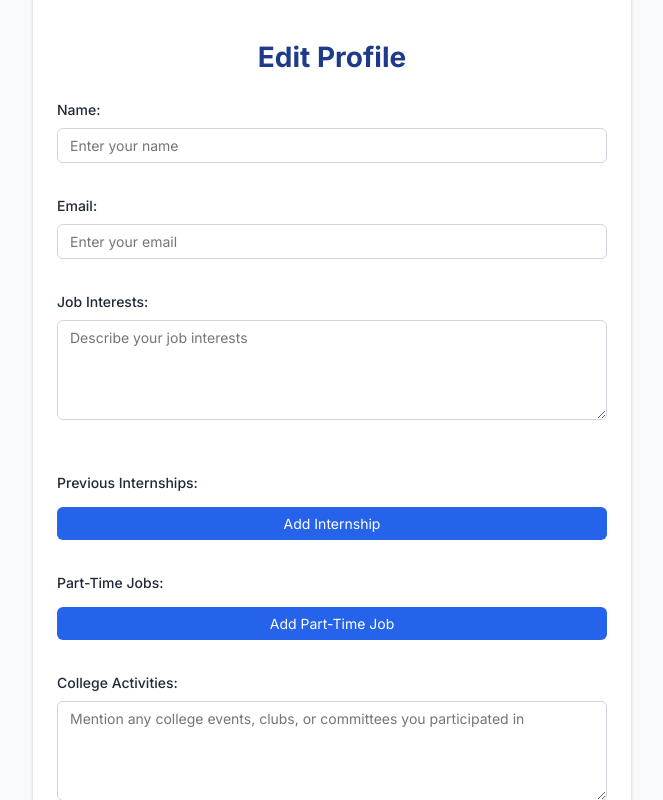
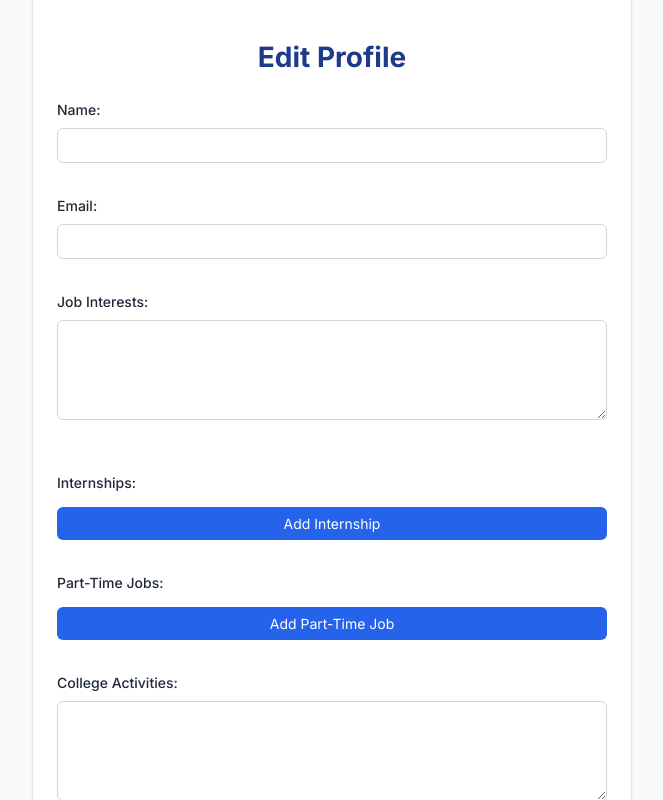
Before and after one commit to CSEN603-2025/Hymm-Limitless-Coders, a React (Vite) app in the folder Internship-web/: page /edit-profile in a window 1280 px wide. Shown: the part 280-1080 px from the top of the page, without its empty margins (308-971 px from the left). Built offline with nearby package versions, Linux system fonts and the light colour scheme.

Commit message:
fixing bugs v3

```diff
--- a/Internship-web/src/Mohamed/components/EditProfile.jsx
+++ b/Internship-web/src/Mohamed/components/EditProfile.jsx
@@ -67,6 +67,189 @@
 
 
 
+// import React, { useState, useEffect } from 'react';
+// import '../css/EditProfile.css';
+
+// const EditProfile = () => {
+//   const [profile, setProfile] = useState({
+//     name: '',
+//     email: '',
+//     jobInterests: '',
+//     partTimeJobs: [],
+//     internships: [],
+//     collegeActivities: ''
+//   });
+
+//   useEffect(() => {
+//     const storedProfile = localStorage.getItem('userProfile');
+//     if (storedProfile) {
+//       setProfile(JSON.parse(storedProfile));
+//     }
+//   }, []);
+
+//   const handleChange = (e) => {
+//     const { name, value } = e.target;
+//     setProfile((prev) => ({
+//       ...prev,
+//       [name]: value
+//     }));
+//   };
+
+//   const handleDynamicChange = (type, index, e) => {
+//     const { name, value } = e.target;
+//     const updatedList = [...profile[type]];
+//     updatedList[index][name] = value;
+//     setProfile((prev) => ({
+//       ...prev,
+//       [type]: updatedList
+//     }));
+//   };
+
+//   const addDynamicItem = (type) => {
+//     setProfile((prev) => ({
+//       ...prev,
+//       [type]: [...prev[type], { company: '', duration: '', responsibilities: '' }]
+//     }));
+//   };
+
+//   const removeDynamicItem = (type, index) => {
+//     const updatedList = profile[type].filter((_, i) => i !== index);
+//     setProfile((prev) => ({
+//       ...prev,
+//       [type]: updatedList
+//     }));
+//   };
+
+//   const handleSubmit = (e) => {
+//     e.preventDefault();
+//     localStorage.setItem('userProfile', JSON.stringify(profile));
+//     alert('Profile updated successfully!');
+//   };
+
+//   return (
+//     <div className="edit-profile-card" style={{ paddingTop: '200px' }}>
+//       <h2 className="edit-profile-title">Edit Profile</h2>
+//       <form onSubmit={handleSubmit} className="edit-profile-form">
+//         <div className="form-group">
+//           <label htmlFor="name">Name:</label>
+//           <input
+//             id="name"
+//             type="text"
+//             name="name"
+//             value={profile.name}
+//             onChange={handleChange}
+//             placeholder="Enter your name"
+//             required
+//           />
+//         </div>
+
+//         <div className="form-group">
+//           <label htmlFor="email">Email:</label>
+//           <input
+//             id="email"
+//             type="email"
+//             name="email"
+//             value={profile.email}
+//             onChange={handleChange}
+//             placeholder="Enter your email"
+//             required
+//           />
+//         </div>
+
+//         <div className="form-group">
+//           <label htmlFor="jobInterests">Job Interests:</label>
+//           <textarea
+//             id="jobInterests"
+//             name="jobInterests"
+//             value={profile.jobInterests}
+//             onChange={handleChange}
+//             placeholder="Describe your job interests"
+//           ></textarea>
+//         </div>
+
+//         {/* Internships Section */}
+//         <div className="form-group">
+//           <label>Previous Internships:</label>
+//           {profile.internships?.map((intern, index) => (
+//             <div key={index} className="nested-form-group">
+//               <input
+//                 type="text"
+//                 name="company"
+//                 value={intern.company}
+//                 onChange={(e) => handleDynamicChange('internships', index, e)}
+//                 placeholder="Company Name"
+//               />
+//               <input
+//                 type="text"
+//                 name="duration"
+//                 value={intern.duration}
+//                 onChange={(e) => handleDynamicChange('internships', index, e)}
+//                 placeholder="Duration"
+//               />
+//               <textarea
+//                 name="responsibilities"
+//                 value={intern.responsibilities}
+//                 onChange={(e) => handleDynamicChange('internships', index, e)}
+//                 placeholder="Responsibilities"
+//               ></textarea>
+//               <button type="button" onClick={() => removeDynamicItem('internships', index)}>Remove</button>
+//             </div>
+//           ))}
+//           <button type="button" onClick={() => addDynamicItem('internships')}>Add Internship</button>
+//         </div>
+
+//         {/* Part-Time Jobs Section */}
+//         <div className="form-group">
+//           <label>Part-Time Jobs:</label>
+//           {profile.partTimeJobs?.map((job, index) => (
+//             <div key={index} className="nested-form-group">
+//               <input
+//                 type="text"
+//                 name="company"
+//                 value={job.company}
+//                 onChange={(e) => handleDynamicChange('partTimeJobs', index, e)}
+//                 placeholder="Company Name"
+//               />
+//               <input
+//                 type="text"
+//                 name="duration"
+//                 value={job.duration}
+//                 onChange={(e) => handleDynamicChange('partTimeJobs', index, e)}
+//                 placeholder="Duration"
+//               />
+//               <textarea
+//                 name="responsibilities"
+//                 value={job.responsibilities}
+//                 onChange={(e) => handleDynamicChange('partTimeJobs', index, e)}
+//                 placeholder="Responsibilities"
+//               ></textarea>
+//               <button type="button" onClick={() => removeDynamicItem('partTimeJobs', index)}>Remove</button>
+//             </div>
+//           ))}
+//           <button type="button" onClick={() => addDynamicItem('partTimeJobs')}>Add Part-Time Job</button>
+//         </div>
+
+//         <div className="form-group">
+//           <label htmlFor="collegeActivities">College Activities:</label>
+//           <textarea
+//             id="collegeActivities"
+//             name="collegeActivities"
+//             value={profile.collegeActivities}
+//             onChange={handleChange}
+//             placeholder="Mention any college events, clubs, or committees you participated in"
+//           ></textarea>
+//         </div>
+
+//         <button type="submit" className="save-button">Save</button>
+//       </form>
+//     </div>
+//   );
+// };
+
+// export default EditProfile;
+
+
+
 import React, { useState, useEffect } from 'react';
 import '../css/EditProfile.css';
 
@@ -81,15 +264,29 @@ const EditProfile = () => {
   });
 
   useEffect(() => {
-    const storedProfile = localStorage.getItem('userProfile');
-    if (storedProfile) {
-      setProfile(JSON.parse(storedProfile));
+    try {
+      const storedProfile = localStorage.getItem('userProfile');
+      if (storedProfile) {
+        const parsed = JSON.parse(storedProfile);
+
+        // Ensure default structure
+        setProfile({
+          name: parsed.name || '',
+          email: parsed.email || '',
+          jobInterests: parsed.jobInterests || '',
+          partTimeJobs: Array.isArray(parsed.partTimeJobs) ? parsed.partTimeJobs : [],
+          internships: Array.isArray(parsed.internships) ? parsed.internships : [],
+          collegeActivities: parsed.collegeActivities || ''
+        });
+      }
+    } catch (err) {
+      console.error("Error parsing profile from localStorage", err);
     }
   }, []);
 
   const handleChange = (e) => {
     const { name, value } = e.target;
-    setProfile((prev) => ({
+    setProfile(prev => ({
       ...prev,
       [name]: value
     }));
@@ -97,26 +294,27 @@ const EditProfile = () => {
 
   const handleDynamicChange = (type, index, e) => {
     const { name, value } = e.target;
-    const updatedList = [...profile[type]];
-    updatedList[index][name] = value;
-    setProfile((prev) => ({
-      ...prev,
-      [type]: updatedList
-    }));
+    setProfile(prev => {
+      const updatedList = [...prev[type]];
+      updatedList[index] = {
+        ...updatedList[index],
+        [name]: value
+      };
+      return { ...prev, [type]: updatedList };
+    });
   };
 
   const addDynamicItem = (type) => {
-    setProfile((prev) => ({
+    setProfile(prev => ({
       ...prev,
       [type]: [...prev[type], { company: '', duration: '', responsibilities: '' }]
     }));
   };
 
   const removeDynamicItem = (type, index) => {
-    const updatedList = profile[type].filter((_, i) => i !== index);
-    setProfile((prev) => ({
+    setProfile(prev => ({
       ...prev,
-      [type]: updatedList
+      [type]: prev[type].filter((_, i) => i !== index)
     }));
   };
 
@@ -130,99 +328,44 @@ const EditProfile = () => {
     <div className="edit-profile-card" style={{ paddingTop: '200px' }}>
       <h2 className="edit-profile-title">Edit Profile</h2>
       <form onSubmit={handleSubmit} className="edit-profile-form">
+
         <div className="form-group">
           <label htmlFor="name">Name:</label>
-          <input
-            id="name"
-            type="text"
-            name="name"
-            value={profile.name}
-            onChange={handleChange}
-            placeholder="Enter your name"
-            required
-          />
+          <input id="name" name="name" value={profile.name} onChange={handleChange} required />
         </div>
 
         <div className="form-group">
           <label htmlFor="email">Email:</label>
-          <input
-            id="email"
-            type="email"
-            name="email"
-            value={profile.email}
-            onChange={handleChange}
-            placeholder="Enter your email"
-            required
-          />
+          <input id="email" type="email" name="email" value={profile.email} onChange={handleChange} required />
         </div>
 
         <div className="form-group">
           <label htmlFor="jobInterests">Job Interests:</label>
-          <textarea
-            id="jobInterests"
-            name="jobInterests"
-            value={profile.jobInterests}
-            onChange={handleChange}
-            placeholder="Describe your job interests"
-          ></textarea>
+          <textarea id="jobInterests" name="jobInterests" value={profile.jobInterests} onChange={handleChange} />
         </div>
 
-        {/* Internships Section */}
+        {/* Internships */}
         <div className="form-group">
-          <label>Previous Internships:</label>
+          <label>Internships:</label>
           {profile.internships.map((intern, index) => (
             <div key={index} className="nested-form-group">
-              <input
-                type="text"
-                name="company"
-                value={intern.company}
-                onChange={(e) => handleDynamicChange('internships', index, e)}
-                placeholder="Company Name"
-              />
-              <input
-                type="text"
-                name="duration"
-                value={intern.duration}
-                onChange={(e) => handleDynamicChange('internships', index, e)}
-                placeholder="Duration"
-              />
-              <textarea
-                name="responsibilities"
-                value={intern.responsibilities}
-                onChange={(e) => handleDynamicChange('internships', index, e)}
-                placeholder="Responsibilities"
-              ></textarea>
+              <input name="company" value={intern.company} onChange={(e) => handleDynamicChange('internships', index, e)} placeholder="Company Name" />
+              <input name="duration" value={intern.duration} onChange={(e) => handleDynamicChange('internships', index, e)} placeholder="Duration" />
+              <textarea name="responsibilities" value={intern.responsibilities} onChange={(e) => handleDynamicChange('internships', index, e)} placeholder="Responsibilities" />
               <button type="button" onClick={() => removeDynamicItem('internships', index)}>Remove</button>
             </div>
           ))}
           <button type="button" onClick={() => addDynamicItem('internships')}>Add Internship</button>
         </div>
 
-        {/* Part-Time Jobs Section */}
+        {/* Part-Time Jobs */}
         <div className="form-group">
           <label>Part-Time Jobs:</label>
           {profile.partTimeJobs.map((job, index) => (
             <div key={index} className="nested-form-group">
-              <input
-                type="text"
-                name="company"
-                value={job.company}
-                onChange={(e) => handleDynamicChange('partTimeJobs', index, e)}
-                placeholder="Company Name"
-              />
-              <input
-                type="text"
-                name="duration"
-                value={job.duration}
-                onChange={(e) => handleDynamicChange('partTimeJobs', index, e)}
-                placeholder="Duration"
-              />
-              <textarea
-                name="responsibilities"
-                value={job.responsibilities}
-                onChange={(e) => handleDynamicChange('partTimeJobs', index, e)}
-                placeholder="Responsibilities"
-              ></textarea>
+              <input name="company" value={job.company} onChange={(e) => handleDynamicChange('partTimeJobs', index, e)} placeholder="Company Name" />
+              <input name="duration" value={job.duration} onChange={(e) => handleDynamicChange('partTimeJobs', index, e)} placeholder="Duration" />
+              <textarea name="responsibilities" value={job.responsibilities} onChange={(e) => handleDynamicChange('partTimeJobs', index, e)} placeholder="Responsibilities" />
               <button type="button" onClick={() => removeDynamicItem('partTimeJobs', index)}>Remove</button>
             </div>
           ))}
@@ -231,13 +374,7 @@ const EditProfile = () => {
 
         <div className="form-group">
           <label htmlFor="collegeActivities">College Activities:</label>
-          <textarea
-            id="collegeActivities"
-            name="collegeActivities"
-            value={profile.collegeActivities}
-            onChange={handleChange}
-            placeholder="Mention any college events, clubs, or committees you participated in"
-          ></textarea>
+          <textarea id="collegeActivities" name="collegeActivities" value={profile.collegeActivities} onChange={handleChange} />
         </div>
 
         <button type="submit" className="save-button">Save</button>
```
